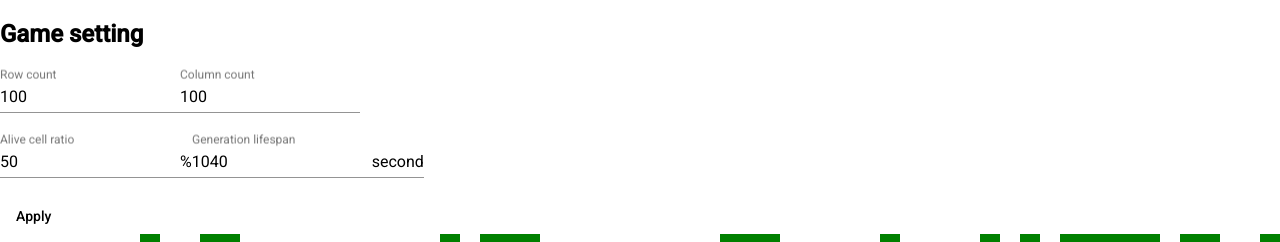
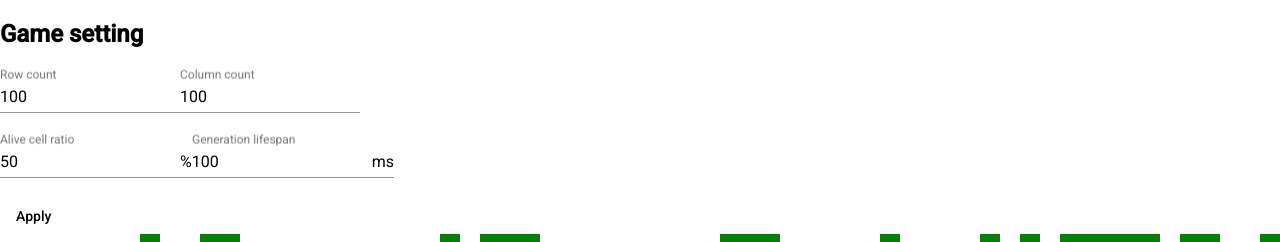
Before and after one commit to HenrySu/GameOfLife, an Angular app: page / in a window 1280 px wide. Shown: the top 242 px of the page. Built offline with nearby package versions, Linux system fonts and the light colour scheme.

Commit message:
change lifespan unit to ms

```diff
--- a/src/app/game/components/game-setting/game-setting.component.html
+++ b/src/app/game/components/game-setting/game-setting.component.html
@@ -18,8 +18,8 @@
   </mat-form-field>
   <mat-form-field>
     <mat-label>Generation lifespan</mat-label>
-    <input type="number" min="0.1" step="100" matInput formControlName="evolutionTimeInterval">
-    <span matSuffix>second</span>
+    <input type="number" min="100" step="100" matInput formControlName="evolutionTimeInterval">
+    <span matSuffix>ms</span>
   </mat-form-field>
 
   <section id="submit-section">
--- a/src/app/game/components/game-setting/game-setting.component.ts
+++ b/src/app/game/components/game-setting/game-setting.component.ts
@@ -17,7 +17,7 @@ export class GameSettingComponent implements OnInit {
       columnCount: 100
     }),
     alivePercentage: this.alivePercentage,
-    evolutionTimeInterval: 1040
+    evolutionTimeInterval: 100
   });
 
   constructor(private fb: FormBuilder) { }
```
